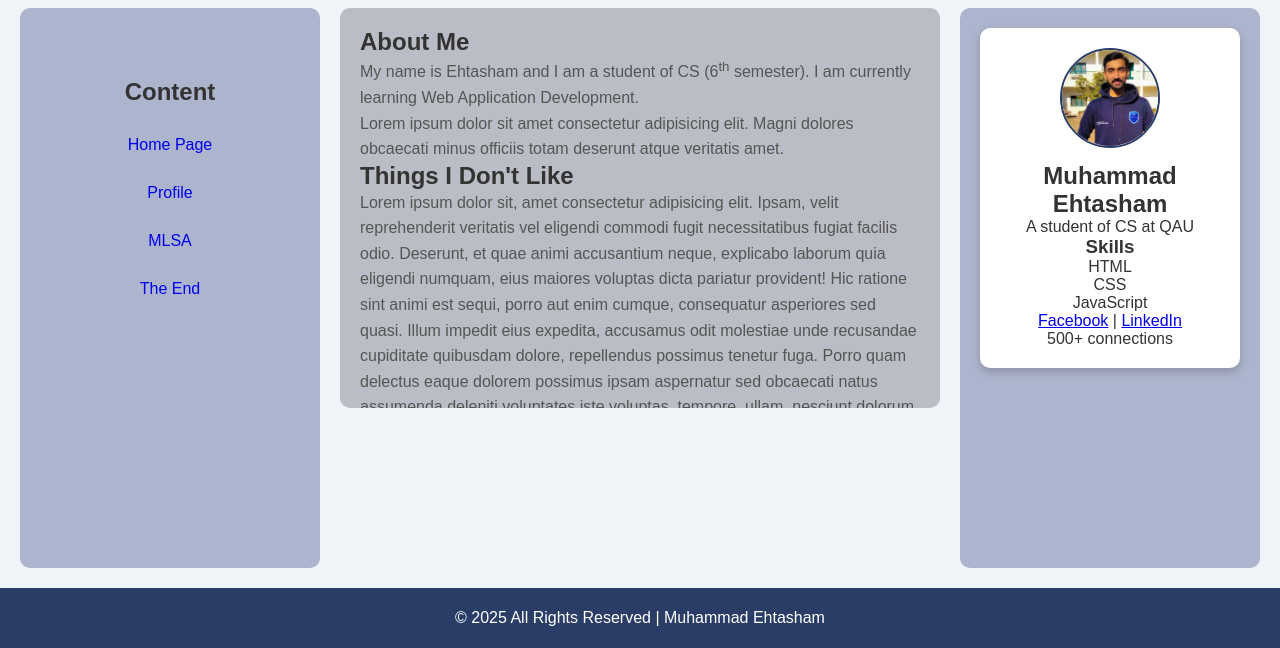
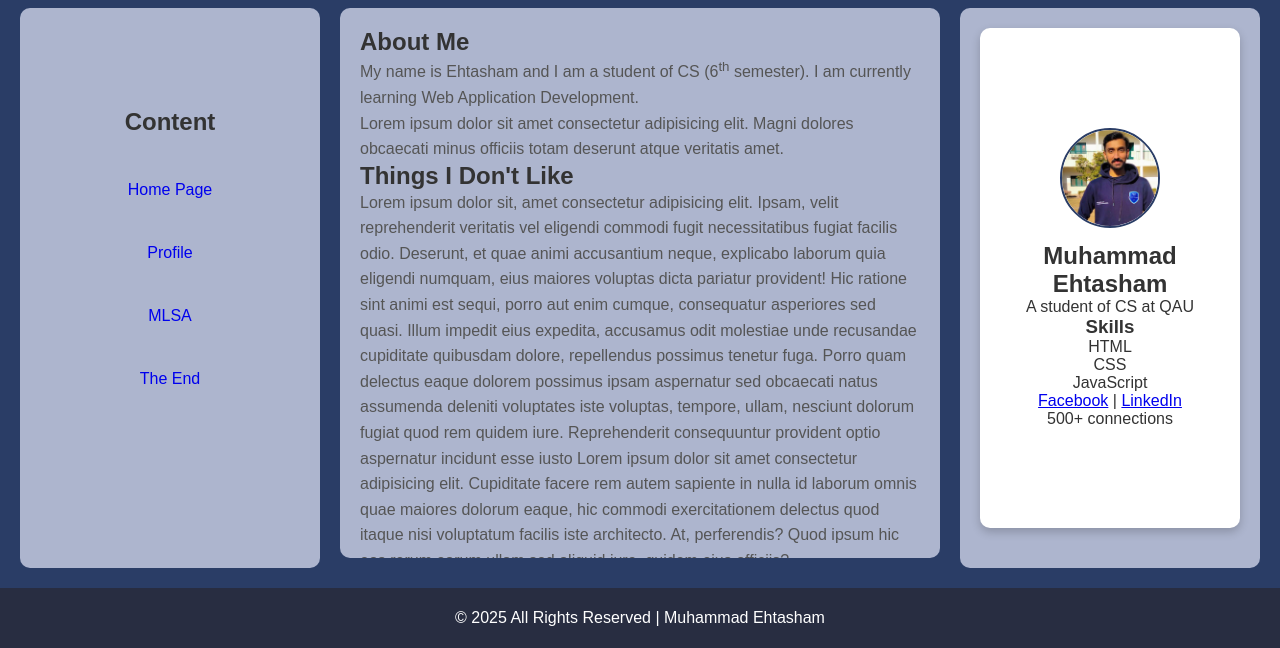
Before and after one commit to ehtasham-jutt69/wad-labs, a plain HTML site: page lab5/index.html in a window 1280 px wide. Shown: the part 152-800 px from the top of the page. Drawn offline with Linux system fonts and the light colour scheme.

Commit message:
set color

```diff
--- a/lab5/index.html
+++ b/lab5/index.html
@@ -44,11 +44,11 @@
         <p>Lorem ipsum dolor sit amet consectetur adipisicing elit. Magni dolores obcaecati minus officiis totam deserunt atque veritatis amet.</p>
         <h2 id="dislikes">Things I Don't Like</h2>
         <ul>
-          <p>Lorem ipsum dolor sit, amet consectetur adipisicing elit. Ipsam, velit reprehenderit veritatis vel eligendi commodi fugit necessitatibus fugiat facilis odio. Deserunt, et quae animi accusantium neque, explicabo laborum quia eligendi numquam, eius maiores voluptas dicta pariatur provident! Hic ratione sint animi est sequi, porro aut enim cumque, consequatur asperiores sed quasi. Illum impedit eius expedita, accusamus odit molestiae unde recusandae cupiditate quibusdam dolore, repellendus possimus tenetur fuga. Porro quam delectus eaque dolorem possimus ipsam aspernatur sed obcaecati natus assumenda deleniti voluptates iste voluptas, tempore, ullam, nesciunt dolorum fugiat quod rem quidem iure. Reprehenderit consequuntur provident optio aspernatur incidunt esse iusto.</p>
+          <p>Lorem ipsum dolor sit, amet consectetur adipisicing elit. Ipsam, velit reprehenderit veritatis vel eligendi commodi fugit necessitatibus fugiat facilis odio. Deserunt, et quae animi accusantium neque, explicabo laborum quia eligendi numquam, eius maiores voluptas dicta pariatur provident! Hic ratione sint animi est sequi, porro aut enim cumque, consequatur asperiores sed quasi. Illum impedit eius expedita, accusamus odit molestiae unde recusandae cupiditate quibusdam dolore, repellendus possimus tenetur fuga. Porro quam delectus eaque dolorem possimus ipsam aspernatur sed obcaecati natus assumenda deleniti voluptates iste voluptas, tempore, ullam, nesciunt dolorum fugiat quod rem quidem iure. Reprehenderit consequuntur provident optio aspernatur incidunt esse iusto Lorem ipsum dolor sit amet consectetur adipisicing elit. Cupiditate facere rem autem sapiente in nulla id laborum omnis quae maiores dolorum eaque, hic commodi exercitationem delectus quod itaque nisi voluptatum facilis iste architecto. At, perferendis? Quod ipsum hic eos rerum earum ullam sed aliquid iure, quidem eius officiis?.</p>
         </ul>
         <h2 id="likes">Things I Like</h2>
         <ul>
-          <p>Lorem, ipsum dolor sit amet consectetur adipisicing elit. Nemo fugit, tempora voluptas et facere libero corporis voluptatem? Odio blanditiis nesciunt deleniti! Unde excepturi ut accusantium quisquam obcaecati sapiente aut cumque assumenda officia saepe eligendi nemo quos, possimus laborum quaerat amet nostrum inventore impedit ab corrupti aperiam fugiat minima delectus a!</p>
+          <p>Lorem, ipsum dolor sit amet consectetur adipisicing elit. Nemo fugit, tempora voluptas et facere libero corporis voluptatem? Odio blanditiis nesciunt deleniti! Unde excepturi ut accusantium Lorem ipsum dolor sit amet consectetur adipisicing elit. Minus laborum beatae nemo est quasi asperiores nobis maxime praesentium quam hic. Porro cumque ullam, ad magnam eius esse modi inventore ipsa praesentium atque aut corporis adipisci eos aliquam maxime, consectetur numquam ipsam reprehenderit unde veniam sapiente eveniet repellendus cum consequatur. Necessitatibus, accusamus voluptate! Soluta accusantium alias ratione? quisquam obcaecati sapiente aut cumque assumenda officia saepe eligendi nemo quos, possimus laborum quaerat amet nostrum inventore impedit ab corrupti aperiam fugiat minima delectus a!</p>
         </ul>
         <p>I want to create websites like <a href="https://linkedin.com">LinkedIn</a> and <a href="https://foodpanda.com">Foodpanda</a>.</p>
       </section>
--- a/lab5/style.css
+++ b/lab5/style.css
@@ -6,7 +6,7 @@
 
 body {
   font-family: 'Arial', sans-serif;
-  background-color: #f0f4f8;
+  background-color: #2a3d66;
   color: #333;
   min-height: 100vh;
 }
@@ -14,9 +14,9 @@ body {
   display: flex;
   flex-direction: column;
   justify-content: center;
-  gap: 30px;
+  gap: 45px;
   align-items: center;
-  margin-top: 50px;
+  margin-top: 80px;
 
 }
 ul li a,ul li{
@@ -97,10 +97,10 @@ ul li a,ul li{
 /* ========== PARAGRAPH SECTION ========== */
 .paragraph {
   padding: 20px;
-  background-color: #babdc5;
+  background-color: #adb5ce;;
   overflow-y: auto;
   border-radius: 10px;
-  height: 400px;
+  height: 550px;
 }
 
 /* Make paragraph responsive */
@@ -123,8 +123,10 @@ ul li a,ul li{
 
 .profile-card {
   width: 100%;
+  height: 500px;
   max-width: 100%;
   text-align: center;
+
   border-radius: 10px;
   background: #ffffff;
   box-shadow: 0 4px 10px rgba(0, 0, 0, 0.2);
@@ -133,6 +135,7 @@ ul li a,ul li{
 }
 
 .profile {
+  margin-top: 80px;
   width: 100px;
   height: 100px;
   border-radius: 50%;
@@ -148,7 +151,7 @@ ul li a,ul li{
 
 /* ========== FOOTER ========== */
 .footer {
-  background-color: #2a3d66;
+  background-color: #282d41;
   color: white;
   display: flex;
   align-items: center;
```
